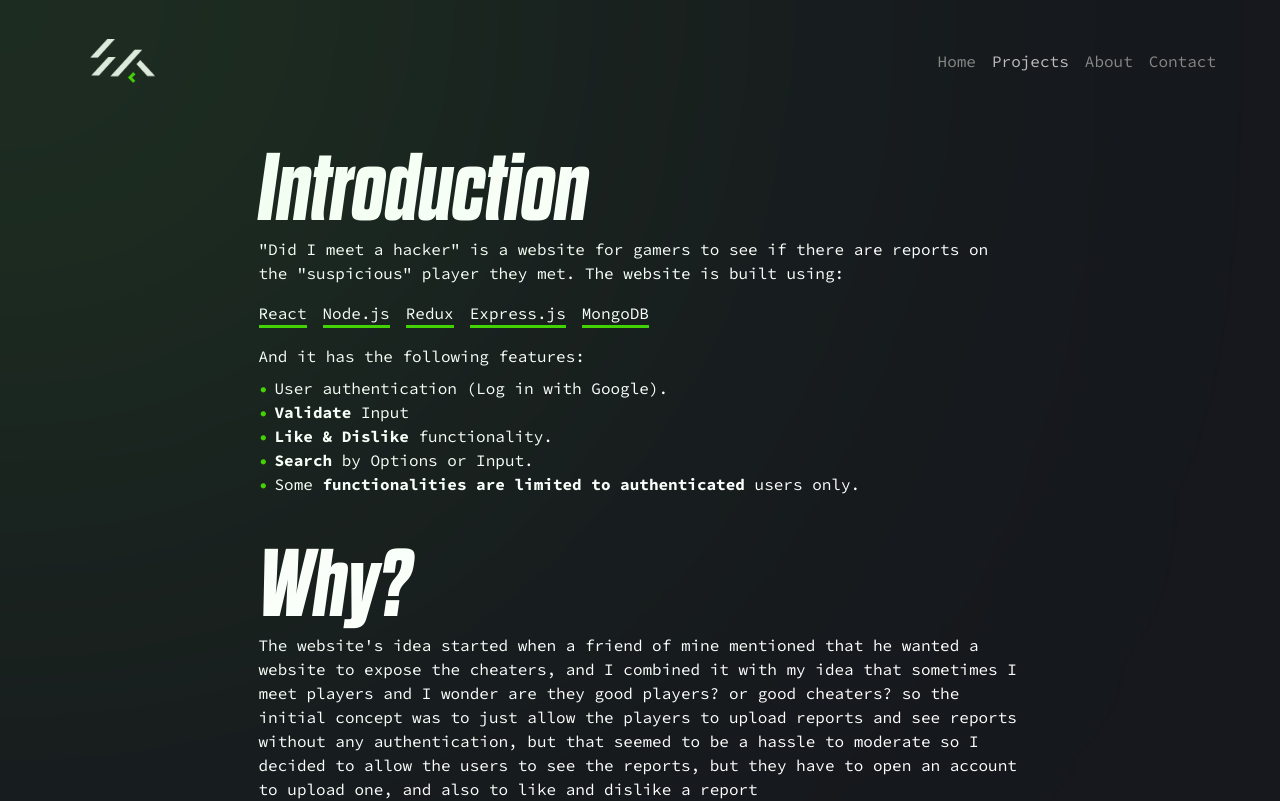
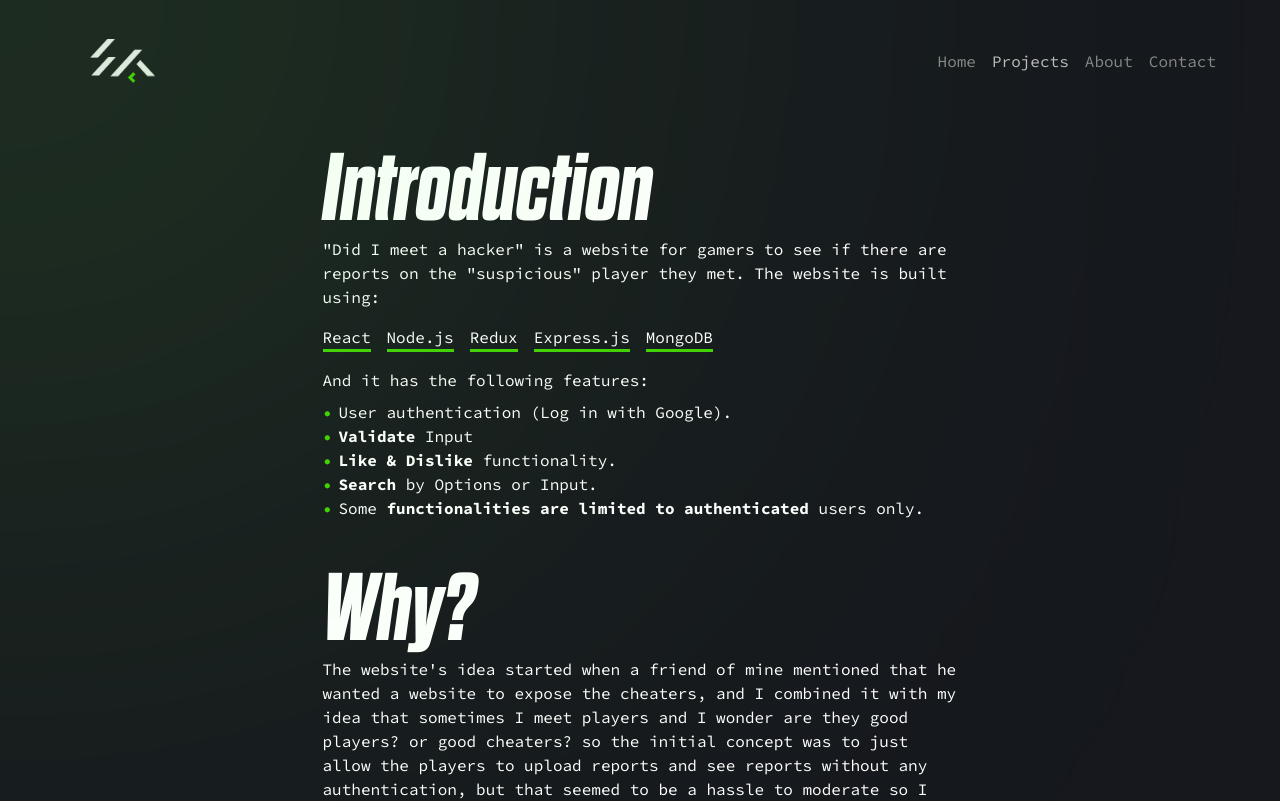
Before and after one commit to SamiKamal/portfolio, a React (Create React App) app: page /projects/didimeetahacker in a window 1280 px wide. Shown: the top 801 px of the page. Built offline with nearby package versions, Linux system fonts and the light colour scheme.

Commit message:
Fix visual bug in project's details blog

```diff
--- a/src/components/BlogWrapper/index.js
+++ b/src/components/BlogWrapper/index.js
@@ -17,6 +17,9 @@ const Wrapper = styled.article`
     margin: 0 auto;
     max-width: 763px;
     padding-bottom: 32px;
+    padding-right: var(--website-gap);
+    padding-left: var(--website-gap);
+
 
     ${Parag}{
         padding-bottom: 22px;
```
